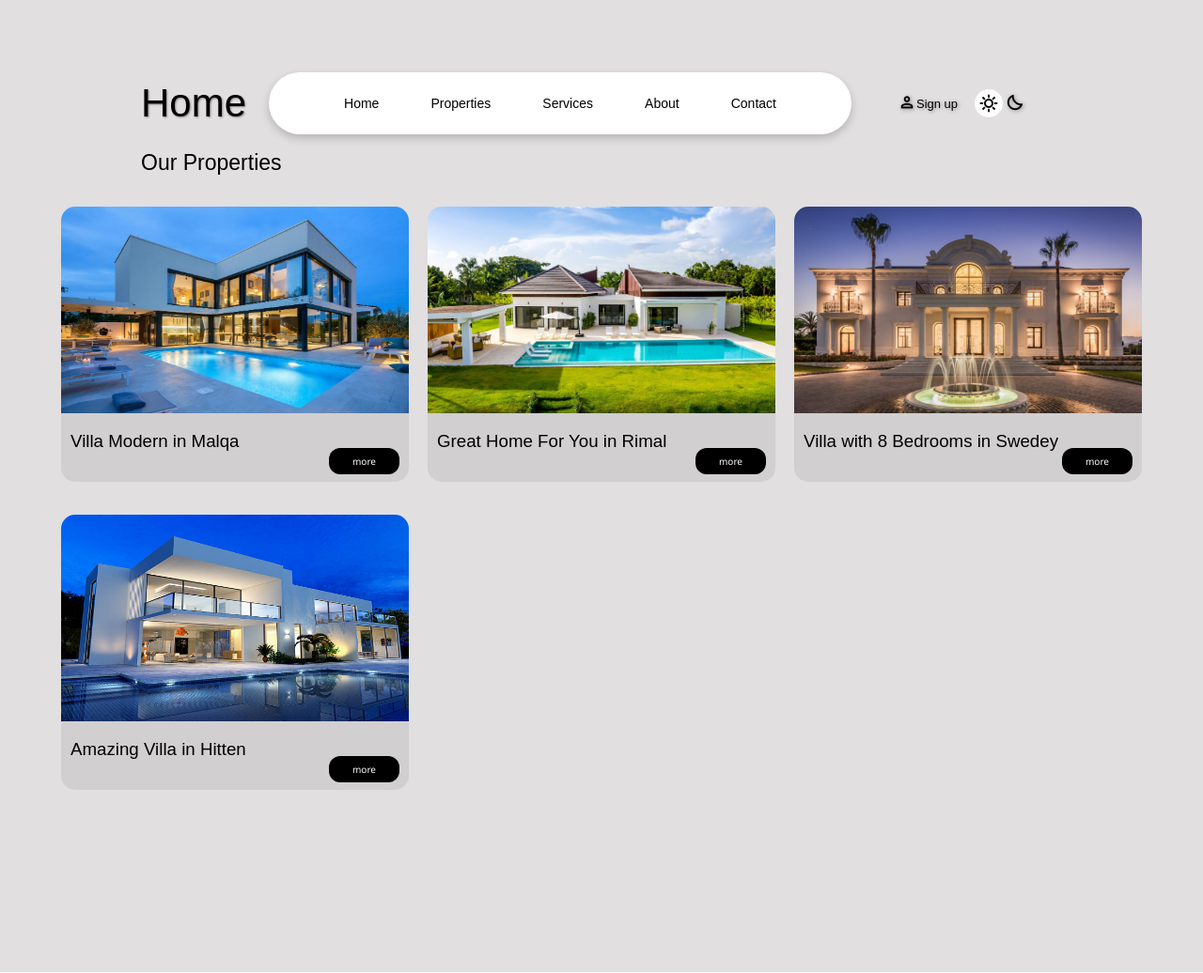
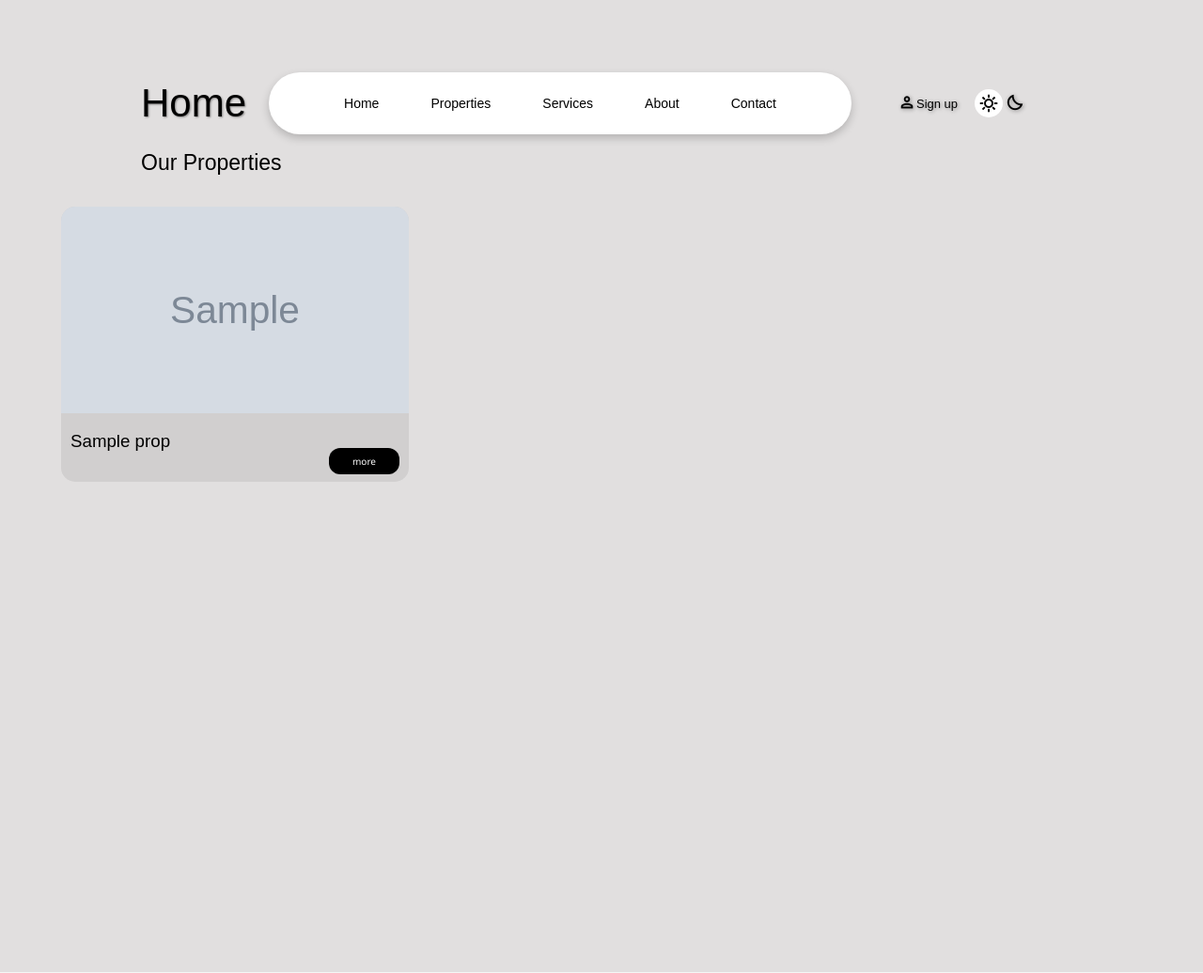
Before and after one commit to T-Python-25-June-15/LAB_TEMPLATE_INHERITANCE_COOKIES, a Django app: template Booking/main/templates/main/properties.html in a window 1280 px wide. Shown: the top 1036 px of the page at 94% size. Run offline with Django 5.2, Linux system fonts and the light colour scheme; the template is opened without the code that fills it: most values are stand-ins (such as "Sample title", 1, 10 or a date in 2020); grey boxes marked "Sample" are stand-in pictures; some web fonts are replaced.

Commit message:
Some fixes

```diff
--- a/Booking/main/static/css/properties.css
+++ b/Booking/main/static/css/properties.css
@@ -30,7 +30,6 @@ body {
     display: flex;
     flex-direction: row;
     justify-content: space-between;
-    /* gap: 11px; */
     row-gap: 35px;
     width: 1150px;
     flex-wrap: wrap;
@@ -109,8 +108,8 @@ body.dark .properties-main .cards .property-card a {
 }
 
 body.dark .properties-main .cards .property-card a:hover {
-    background-color: #dddddd;
-    color: #000000;
+    background-color: white;
+    color: black;
 }
 
 body.dark img {
--- a/Booking/main/static/css/style.css
+++ b/Booking/main/static/css/style.css
@@ -5,7 +5,6 @@
     padding: 0;
     box-sizing: border-box;
     font-family: "Phudu", sans-serif;
-    /* font-family: 'Segoe UI', 'Helvetica Neue', Arial, sans-serif; */
 }
 
 body{
--- a/Booking/main/templates/main/contact.html
+++ b/Booking/main/templates/main/contact.html
@@ -6,7 +6,6 @@
 
 {% block fileStyle %}
 <link rel="stylesheet" href="{% static 'css/contact.css' %}">
-<!-- <meta http-equiv="refresh" content="5"> -->
 {% endblock %}
 
 
--- a/Booking/main/templates/main/index.html
+++ b/Booking/main/templates/main/index.html
@@ -6,7 +6,6 @@
 
 {% block fileStyle %}
 <link rel="stylesheet" href="{% static 'css/index.css' %}">
-<!-- <meta http-equiv="refresh" content="10"> -->
 {% endblock %}
 
 
--- a/Booking/main/templates/main/properties.html
+++ b/Booking/main/templates/main/properties.html
@@ -6,7 +6,6 @@
 
 {% block fileStyle %}
 <link rel="stylesheet" href="{% static 'css/properties.css' %}">
-<!-- <meta http-equiv="refresh" content="4"> -->
 {% endblock %}
 
 
@@ -19,27 +18,14 @@
         <h1>Our Properties</h1>
     </div>
     <div class="cards">
+    {% for prop in properties %}
         <div class="property-card">
-            <img src="/static/images/villa1.jpg" alt="property photo">
-            <h3>Villa Modern in Malqa</h3>
+            <img src="/static/images/{{ prop.image }}" alt="property photo">
+            <h3>{{ prop.title }}</h3>
             <a href="#">more</a>
         </div>
-        <div class="property-card">
-            <img src="/static/images/villa2.jpg" alt="property photo">
-            <h3>Great Home For You in Rimal</h3>
-            <a href="#">more</a>
-        </div>
-        <div class="property-card">
-            <img src="/static/images/villa3.jpg" alt="property photo">
-            <h3>Villa with 8 Bedrooms in Swedey</h3>
-            <a href="#">more</a>
-        </div>
-        <div class="property-card">
-            <img src="/static/images/villa4.jpg" alt="property photo">
-            <h3>Amazing Villa in Hitten</h3>
-            <a href="#">more</a>
-        </div>
-    </div>
+    {% endfor %}
+</div>
 
 </div>
 
```
Also changed, not shown: Booking/main/views.py (+7 -1 lines).
